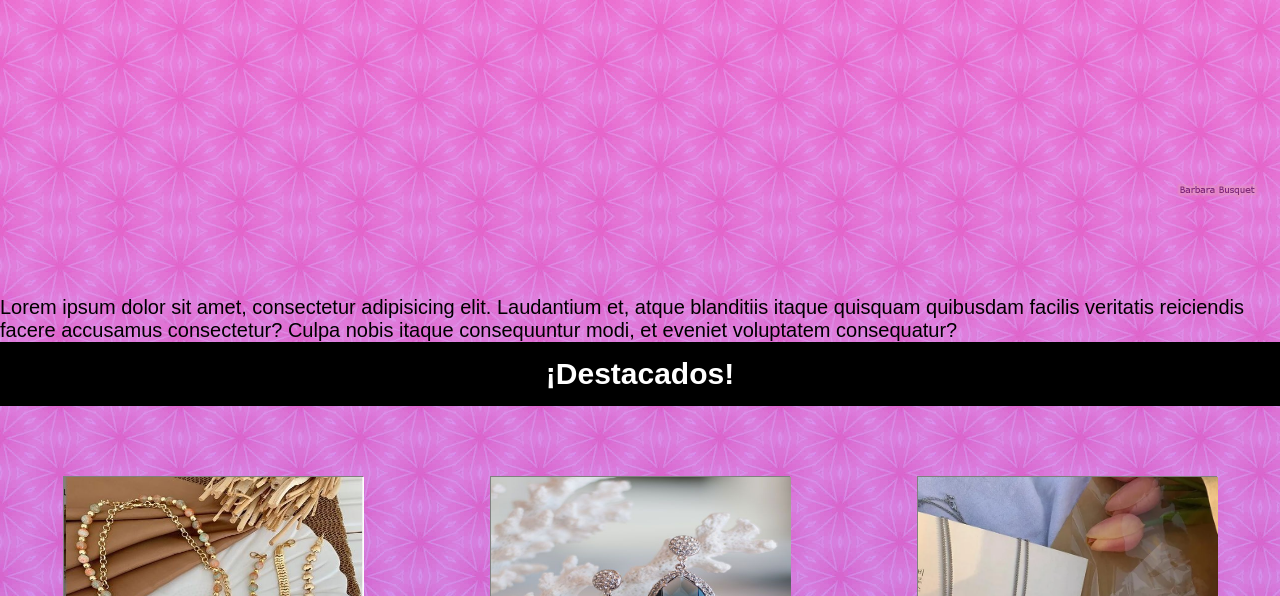
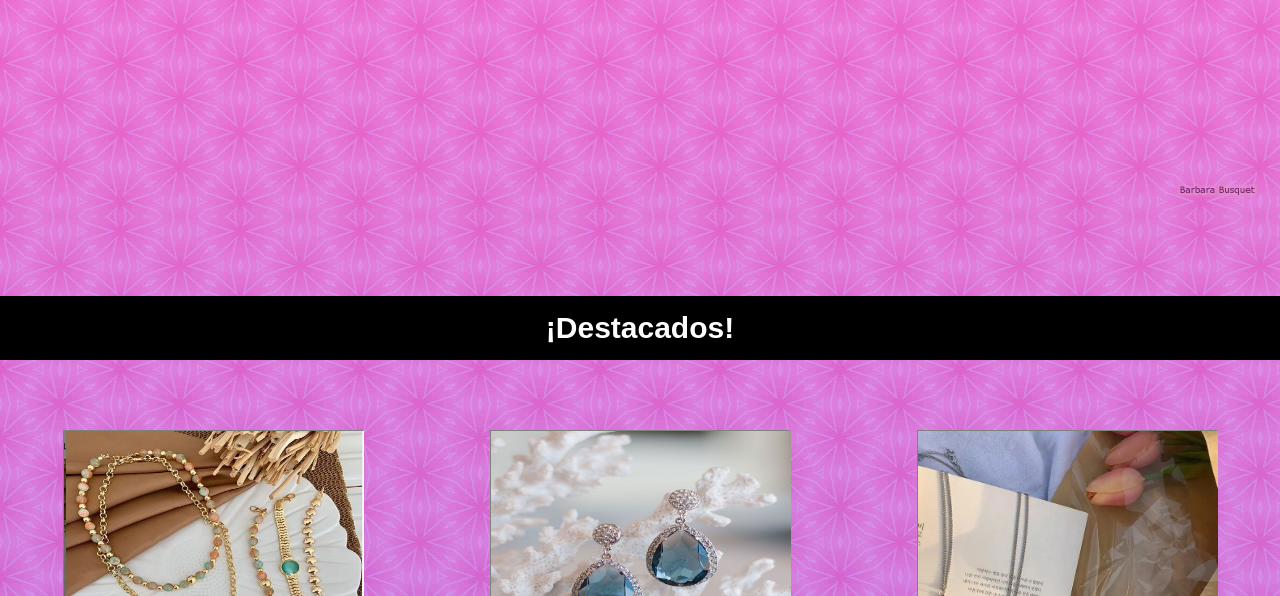
Before and after one commit to GracielaAndres/lucirte-graciela-andres, a plain HTML site: page index.html in a window 1280 px wide. Shown: the part 504-1100 px from the top of the page. Drawn offline with Linux system fonts and the light colour scheme.

Commit message:
cambios en index rama1

```diff
--- a/index.html
+++ b/index.html
@@ -29,13 +29,6 @@
          <h2>Lucirte</h2>
          <p> Accesorios con Estilo</p>
          <a href="">Hace tu pedido</a>
-      </section>
-      <section>
-         <p>
-            Lorem ipsum dolor sit amet, consectetur adipisicing elit. Laudantium et, atque blanditiis itaque quisquam
-            quibusdam facilis veritatis reiciendis facere accusamus consectetur? Culpa nobis itaque consequuntur modi,
-            et eveniet voluptatem consequatur?
-         </p>
       </section>
       <section class="productos">
          <h2>¡Destacados!</h2>
```
